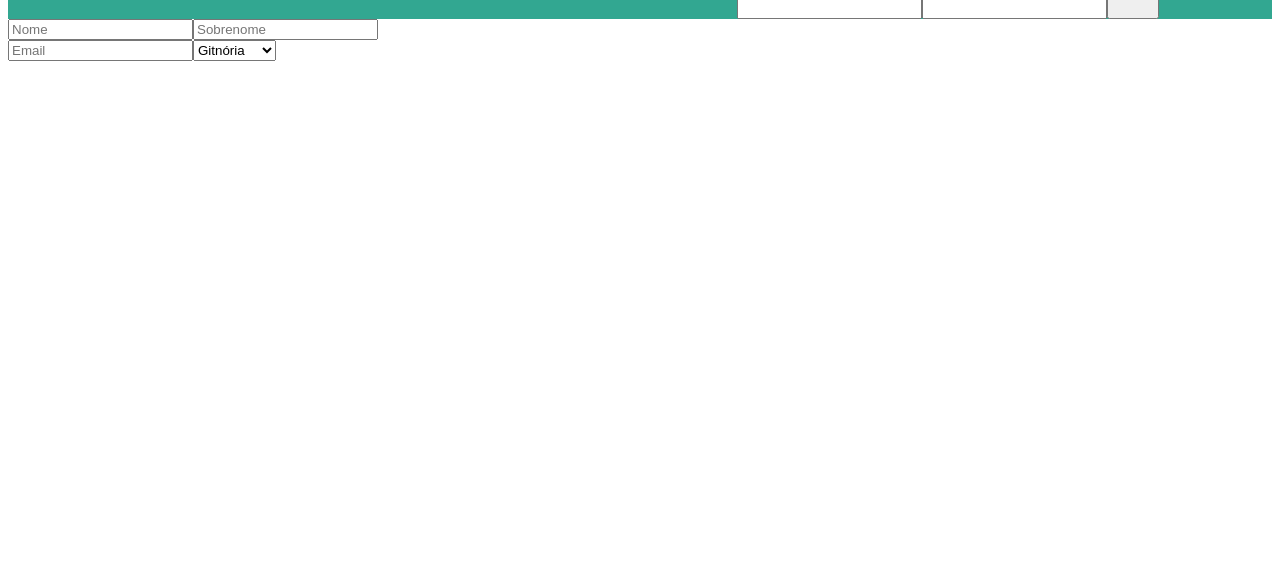
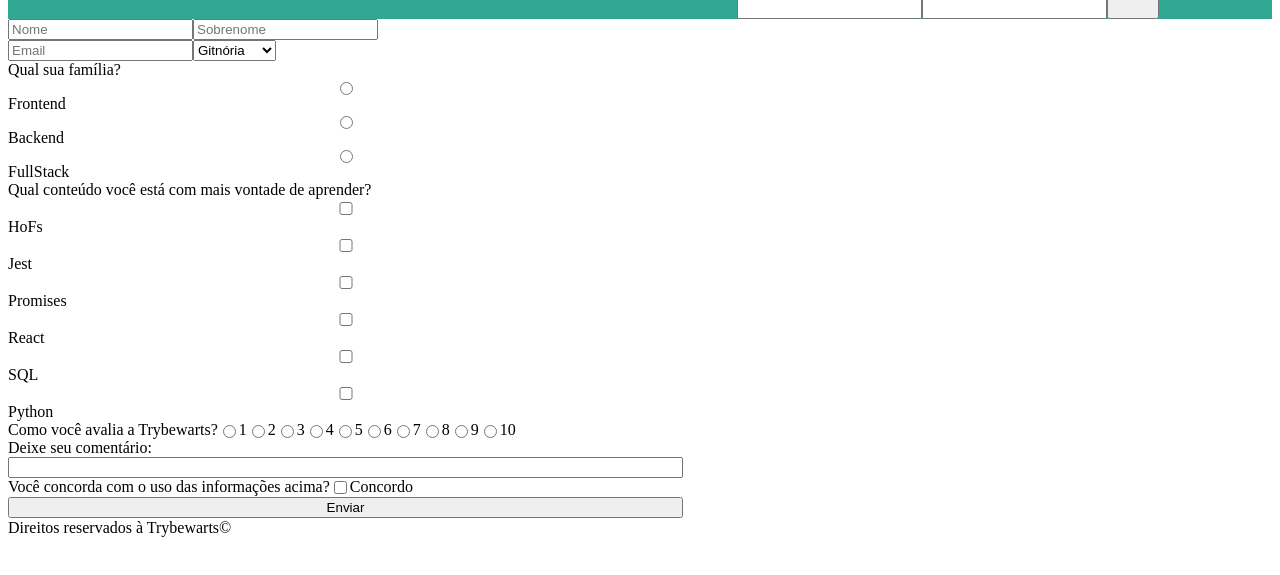
Before and after one commit to hildelio/Trybe-Exercicios, a plain HTML site: page 01-Fundamentos-de-Desenvolvimento/Bloco06_HTML_CSS:_Forms_Flexbox_Responsivo/Aulaxx_Forms/Projeto_TrybeWarts/index.html in a window 1280 px wide. Shown: the part 69-644 px from the top of the page. Drawn offline with Linux system fonts and the light colour scheme.

Commit message:
finalizando requisitos obrigatórios

```diff
--- a/01-Fundamentos-de-Desenvolvimento/Bloco06_HTML_CSS:_Forms_Flexbox_Responsivo/Aulaxx_Forms/Projeto_TrybeWarts/index.html
+++ b/01-Fundamentos-de-Desenvolvimento/Bloco06_HTML_CSS:_Forms_Flexbox_Responsivo/Aulaxx_Forms/Projeto_TrybeWarts/index.html
@@ -39,9 +39,47 @@
         </select>
       </div>
 
-    </form>
+      <label for="" id="label-family">Qual sua família?</label>
+      <input type="radio" name="family" value="Frontend" id="">Frontend
+      <input type="radio" name="family" value="Backend" id="">Backend
+      <input type="radio" name="family" value="FullStack" id="">FullStack
+
+      <label for="" id="label-content ">Qual conteúdo você está com mais vontade de aprender?</label>
+      <input type="checkbox" name="" id="" value="HoFs">HoFs
+      <input type="checkbox" name="" id="" value="Jest">Jest
+      <input type="checkbox" name="" id="" value="Promises">Promises
+      <input type="checkbox" name="" id="" value="React">React
+      <input type="checkbox" name="" id="" value="SQL">SQL
+      <input type="checkbox" name="" id="" value="Python">Python
+
+      <div id="avalia">
+        <label for="" id="label-rate">Como você avalia a Trybewarts?</label>
+        <input type="radio" name="rate" id="" value="1">1
+        <input type="radio" name="rate" id="" value="2">2
+        <input type="radio" name="rate" id="" value="3">3
+        <input type="radio" name="rate" id="" value="4">4
+        <input type="radio" name="rate" id="" value="5">5
+        <input type="radio" name="rate" id="" value="6">6
+        <input type="radio" name="rate" id="" value="7">7
+        <input type="radio" name="rate" id="" value="8">8
+        <input type="radio" name="rate" id="" value="9">9
+        <input type="radio" name="rate" id="" value="10">10
+      </div>
+
+      <label for="" class="textarea">Deixe seu comentário:</label>
+      <input type="text" maxlength="500">
+
+      <div id="agree">
+        <label for="" id="label-infos">Você concorda com o uso das informações acima?</label>
+        <input type="checkbox" id="agreement">Concordo
+      </div>
+
+      <button type="submit" id="submit-btn">Enviar</button>
+      </form>
 
   </main>
+
+  <footer>Direitos reservados à Trybewarts©</footer>
 
 
 
--- a/01-Fundamentos-de-Desenvolvimento/Bloco06_HTML_CSS:_Forms_Flexbox_Responsivo/Aulaxx_Forms/Projeto_TrybeWarts/script.js
+++ b/01-Fundamentos-de-Desenvolvimento/Bloco06_HTML_CSS:_Forms_Flexbox_Responsivo/Aulaxx_Forms/Projeto_TrybeWarts/script.js
@@ -1,5 +1,5 @@
-const form = document.querySelector('.trybewarts-login');
-form.addEventListener('submit', function(event) {
+const login = document.querySelector('.trybewarts-login');
+login.addEventListener('submit', function(event) {
   if (document.getElementById('login').value === 'tryber@test.com' && document.getElementById('senha').value === '123456') {
     event.preventDefault();
     alert('Olá Tryber!')
@@ -7,3 +7,14 @@ form.addEventListener('submit', function(event) {
     alert('Email ou senha inválidos.')
   }
 })
+
+const form = document.getElementById('evaluation-form')
+document.addEventListener('submit', function(event) {
+  const agree = document.getElementById('agreement')
+  const button = document.getElementById('submit-btn')
+  if (agree.checked) {
+    button.disabled = false
+  } else {
+    button.disabled = true
+  }
+})
--- a/01-Fundamentos-de-Desenvolvimento/Bloco06_HTML_CSS:_Forms_Flexbox_Responsivo/Aulaxx_Forms/Projeto_TrybeWarts/style.css
+++ b/01-Fundamentos-de-Desenvolvimento/Bloco06_HTML_CSS:_Forms_Flexbox_Responsivo/Aulaxx_Forms/Projeto_TrybeWarts/style.css
@@ -30,3 +30,11 @@ main {
 #emailCasa {
   display: flex;
 }
+
+#avalia {
+  display: flex;
+}
+
+#agree {
+  display: flex;
+}
```
